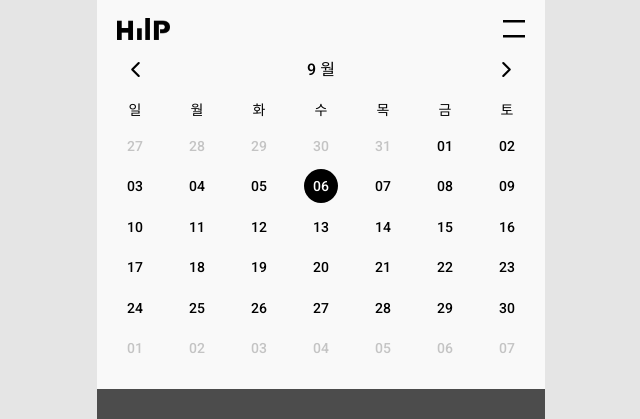
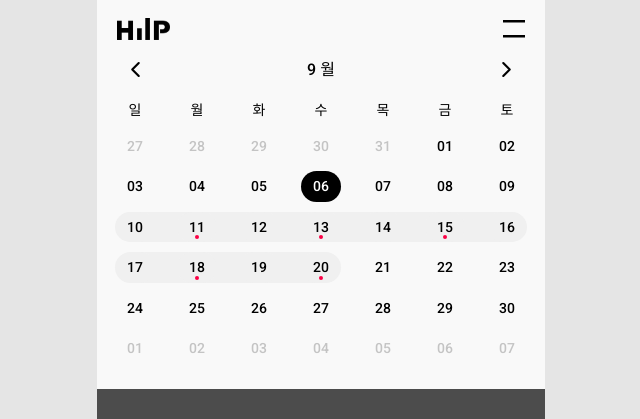
Before and after one commit to eyo-25/HIIP_APP, a Next.js app in the folder next/: page /plan in a window 1280 px wide. Shown: the top 419 px of the page, without its empty margins (319-959 px from the left). Built offline with nearby package versions, Linux system fonts and the light colour scheme.

Commit message:
feat: plan기간 표시 및 요일 활성화

```diff
--- a/next/src/app/plan/component/ContentSection.tsx
+++ b/next/src/app/plan/component/ContentSection.tsx
@@ -11,17 +11,17 @@ function ContentSection() {
   const [mouseUpClientY, setMouseUpClientY] = useState(0);
   const [tochedY, setTochedY] = useState(0);
 
-  const onMouseUp = (e: React.MouseEvent<HTMLElement, MouseEvent>) => {
+  const handleMouseUp = (e: React.MouseEvent<HTMLElement, MouseEvent>) => {
     setMouseUpClientY(e.clientY);
   };
-  const onMouseDown = (e: React.MouseEvent<HTMLElement, MouseEvent>) => {
+  const handleMouseDown = (e: React.MouseEvent<HTMLElement, MouseEvent>) => {
     setMouseDownClientY(e.clientY);
   };
 
-  const onTouchStart = (e: React.TouchEvent) => {
+  const handleTouchStart = (e: React.TouchEvent) => {
     setTochedY(e.changedTouches[0].pageY);
   };
-  const onTouchEnd = (e: React.TouchEvent) => {
+  const handleTouchEnd = (e: React.TouchEvent) => {
     const distanceY = tochedY - e.changedTouches[0].pageY;
     if (distanceY < -30) {
       setIsWeekly(false);
@@ -44,11 +44,11 @@ function ContentSection() {
   return (
     <section className="relative flex flex-col w-full overflow-hidden h-[92%]">
       <article
-        onMouseDown={onMouseDown}
-        onMouseUp={onMouseUp}
-        onTouchEnd={onTouchEnd}
-        onTouchStart={onTouchStart}
-        className={isWeekly ? "h-[22%]" : "h-full"}
+        onMouseDown={handleMouseDown}
+        onMouseUp={handleMouseUp}
+        onTouchEnd={handleTouchEnd}
+        onTouchStart={handleTouchStart}
+        className={isWeekly ? "h-[21%]" : "h-full"}
       >
         <Calendar isWeekly={isWeekly} />
       </article>
--- a/next/src/components/calendar/Calendar.tsx
+++ b/next/src/components/calendar/Calendar.tsx
@@ -14,38 +14,47 @@ const Days = ["일", "월", "화", "수", "목", "금", "토"];
 function Calendar({ isWeekly }: Props) {
   const [displayDate, setDisplayDate] = useState<dayjs.Dayjs>(dayjs());
   const [clickedDate, setClickedDate] = useState<dayjs.Dayjs>(dayjs());
+  const nowMonth = displayDate.month() + 1;
 
-  const onPrevClick = () => {
+  const handlePrevClick = () => {
     if (isWeekly) {
       setDisplayDate(displayDate.subtract(7, "d"));
     } else {
       setDisplayDate(displayDate.subtract(1, "M"));
     }
   };
-  const onNextClick = () => {
+  const handleNextClick = () => {
     if (isWeekly) {
       setDisplayDate(displayDate.add(7, "d"));
     } else {
       setDisplayDate(displayDate.add(1, "M"));
     }
   };
-  const onTodayClick = () => {
+  const handleTodayClick = () => {
     setDisplayDate(dayjs());
     setClickedDate(dayjs());
   };
+  const handleDateClick = (date: string) => {
+    const selectedDate = dayjs(date);
+    setClickedDate(selectedDate);
+    if (!isWeekly && nowMonth !== Number(selectedDate.format("M"))) {
+      setDisplayDate(selectedDate);
+    }
+  };
 
   useEffect(() => {
+    console.log("use Effect");
     setDisplayDate(clickedDate);
   }, [isWeekly]);
 
   return (
     <article className="flex flex-col items-center w-full h-full">
       <section className="flex w-[88%] justify-between mb-18pxr">
-        <IoChevronBack onClick={onPrevClick} className={ButtonClass} />
-        <p onClick={onTodayClick} className="font-medium cursor-pointer">
+        <IoChevronBack onClick={handlePrevClick} className={ButtonClass} />
+        <p onClick={handleTodayClick} className="font-medium cursor-pointer">
           {displayDate.format("M")} 월
         </p>
-        <IoChevronForward onClick={onNextClick} className={ButtonClass} />
+        <IoChevronForward onClick={handleNextClick} className={ButtonClass} />
       </section>
       <section
         className={`w-full px-7pxr font-medium ${
@@ -67,9 +76,8 @@ function Calendar({ isWeekly }: Props) {
           <CalendarPiker
             displayDate={displayDate}
             clickedDate={clickedDate}
-            setClickedDate={setClickedDate}
-            setDisplayDate={setDisplayDate}
             isWeekly={isWeekly}
+            handleDateClick={handleDateClick}
           />
         }
       </section>
--- a/next/src/components/calendar/CalendarPiker.tsx
+++ b/next/src/components/calendar/CalendarPiker.tsx
@@ -5,28 +5,53 @@ import { getMonthCalendar, getWeeklyCalendar } from "@/utils/calendar";
 type Props = {
   displayDate: dayjs.Dayjs;
   clickedDate: dayjs.Dayjs;
-  setClickedDate: React.Dispatch<React.SetStateAction<dayjs.Dayjs>>;
-  setDisplayDate: React.Dispatch<React.SetStateAction<dayjs.Dayjs>>;
   isWeekly: boolean;
+  handleDateClick: (date: string) => void;
 };
 
 function CalendarPiker({
   displayDate,
   clickedDate,
-  setClickedDate,
-  setDisplayDate,
+  handleDateClick,
   isWeekly,
 }: Props) {
-  const [dateArray, setDateArray] = useState<string[]>([]);
+  const [dateArray, setDateArray] = useState<string[][]>([]);
   const nowMonth = displayDate.month() + 1;
   const today = clickedDate.format("YYYY-MM-DD");
 
-  const onDateClick = (clickedDate: string) => {
-    const date = dayjs(clickedDate);
-    setClickedDate(date);
-    if (!isWeekly && nowMonth !== Number(date.format("M"))) {
-      setDisplayDate(date);
+  const fakePlan = {
+    days: [1, 3, 5],
+    startDate: "2023-09-10",
+    endDate: "2023-09-20",
+  };
+
+  const getDateStyle = (date: string) => {
+    if (date === today) return "bg-black text-white z-20";
+    if (
+      dayjs(fakePlan.startDate) <= dayjs(date) &&
+      dayjs(date) <= dayjs(fakePlan.endDate)
+    ) {
+      return "bg-gray-300";
     }
+    return "";
+  };
+  const isEdgeDate = (date: string) => {
+    if (
+      dayjs(fakePlan.startDate) <= dayjs(date) &&
+      dayjs(date) <= dayjs(fakePlan.endDate)
+    ) {
+      return true;
+    }
+    return false;
+  };
+
+  const liClass = (date: string) => {
+    return `relative flex-center mx-auto my-[8%] cursor-pointer w-full ${
+      Number(date.split("-")[1]) !== nowMonth && "text-gray-600"
+    }`;
+  };
+  const circleClass = (date: string) => {
+    return `z-10 flex-center h-full w-[64%] rounded-full ${getDateStyle(date)}`;
   };
 
   useEffect(() => {
@@ -39,23 +64,30 @@ function CalendarPiker({
     <ul
       className={`grid grid-cols-7 text-sm ${isWeekly ? "h-[60%]" : "h-[84%]"}`}
     >
-      {dateArray.map((date: string) => (
-        <li
-          onClick={() => onDateClick(date)}
-          className={`flex-center mx-auto cursor-pointer w-full ${
-            Number(date.split("-")[1]) !== nowMonth && "text-gray-600"
-          }`}
-          key={date}
-        >
-          <div
-            className={`flex-center w-34pxr h-34pxr ${
-              today === date && "bg-black rounded-full text-white"
-            }`}
+      {dateArray.map((week: string[]) =>
+        week.map((date: string, idx: number) => (
+          <li
+            onClick={() => handleDateClick(date)}
+            className={liClass(date)}
+            key={date}
           >
-            {date.split("-")[2]}
-          </div>
-        </li>
-      ))}
+            {idx !== 0 && isEdgeDate(date) && fakePlan.startDate !== date && (
+              <div
+                className={`absolute h-full w-[50%] left-0pxr bg-gray-300`}
+              ></div>
+            )}
+            <div className={circleClass(date)}>{date.split("-")[2]}</div>
+            {idx !== 6 && isEdgeDate(date) && fakePlan.endDate !== date && (
+              <div
+                className={`absolute h-full w-[50%] right-0pxr bg-gray-300`}
+              ></div>
+            )}
+            {fakePlan.days.includes(idx) && isEdgeDate(date) && (
+              <span className="bg-red w-4pxr h-4pxr absolute z-10 bottom-[10%] rounded-full"></span>
+            )}
+          </li>
+        ))
+      )}
     </ul>
   );
 }
--- a/next/src/utils/calendar.ts
+++ b/next/src/utils/calendar.ts
@@ -1,36 +1,28 @@
 import dayjs from "dayjs";
 
 export const getWeeklyCalendar = (displayDate: dayjs.Dayjs) => {
-  console.log(displayDate.format("YYYY MM DD"));
+  const startDate = displayDate.startOf("week");
+  const calendarArray = Array.from({ length: 7 }, (_, index) => {
+    const currentDate = startDate.add(index, "d");
+    return currentDate.format("YYYY-MM-DD");
+  });
 
-  const newCalendarArray = [];
-  const todayDay = displayDate.day();
-  console.log(todayDay);
-
-  for (let i = 0; i < todayDay; i++) {
-    newCalendarArray.push(
-      displayDate.subtract(todayDay - i, "d").format("YYYY-MM-DD")
-    );
-  }
-  for (let i = 0; i < 7 - todayDay; i++) {
-    newCalendarArray.push(displayDate.add(i, "d").format("YYYY-MM-DD"));
-  }
-
-  console.log(newCalendarArray);
-  return newCalendarArray;
+  return [calendarArray];
 };
 
 export const getMonthCalendar = (displayDate: dayjs.Dayjs) => {
-  const newCalendarArray = [];
-  let startDate = displayDate.startOf("month");
-  let startDay = startDate.day();
+  const startDate = displayDate.startOf("month");
+  const startDay = startDate.day();
 
-  for (let i = startDay; i >= 1; i--) {
-    newCalendarArray.push(startDate.subtract(i, "d").format("YYYY-MM-DD"));
-  }
-  for (let i = 0; i < 42 - startDay; i++) {
-    newCalendarArray.push(startDate.add(i, "d").format("YYYY-MM-DD"));
+  const calendarArray = Array.from({ length: 42 }, (_, index) => {
+    const currentDate = startDate.add(index - startDay, "d");
+    return currentDate.format("YYYY-MM-DD");
+  });
+
+  const doubleArray = [];
+  for (let i = 0; i < calendarArray.length; i += 7) {
+    doubleArray.push(calendarArray.slice(i, i + 7));
   }
 
-  return newCalendarArray;
+  return doubleArray;
 };
```
